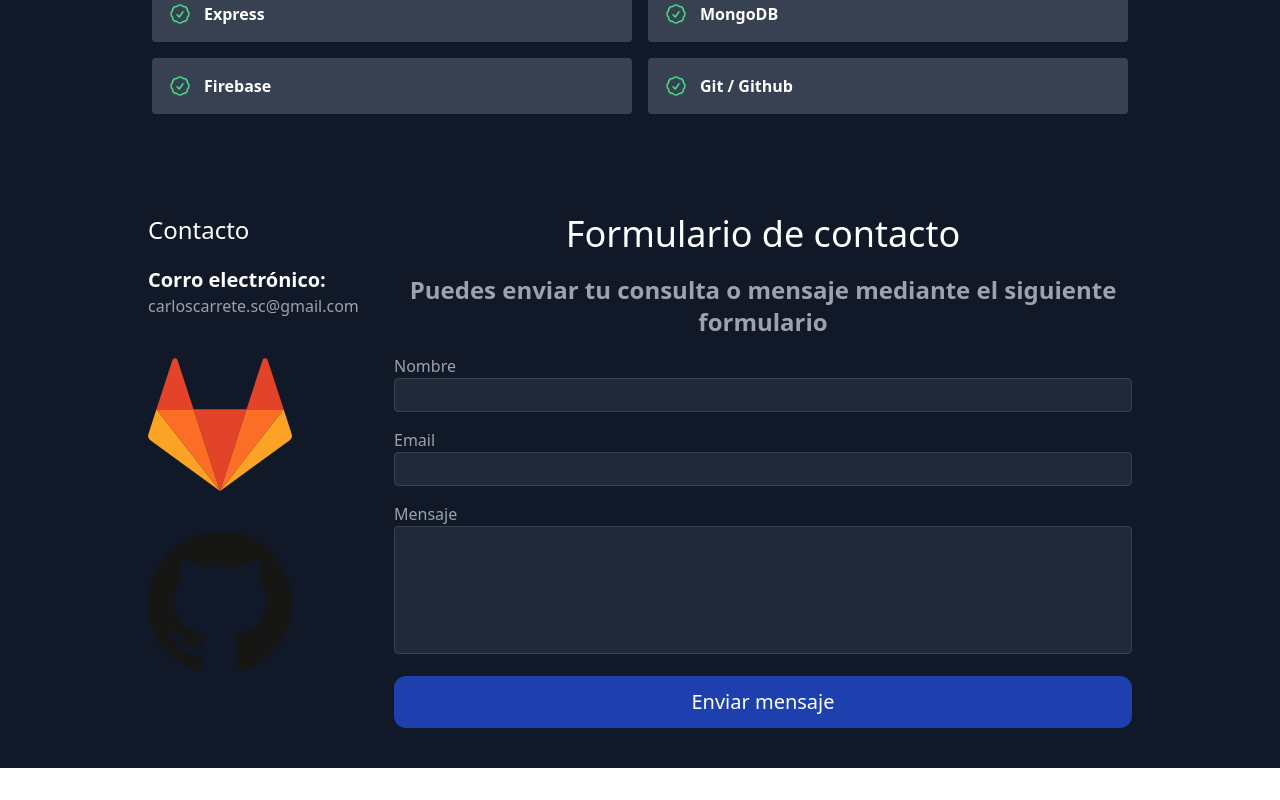
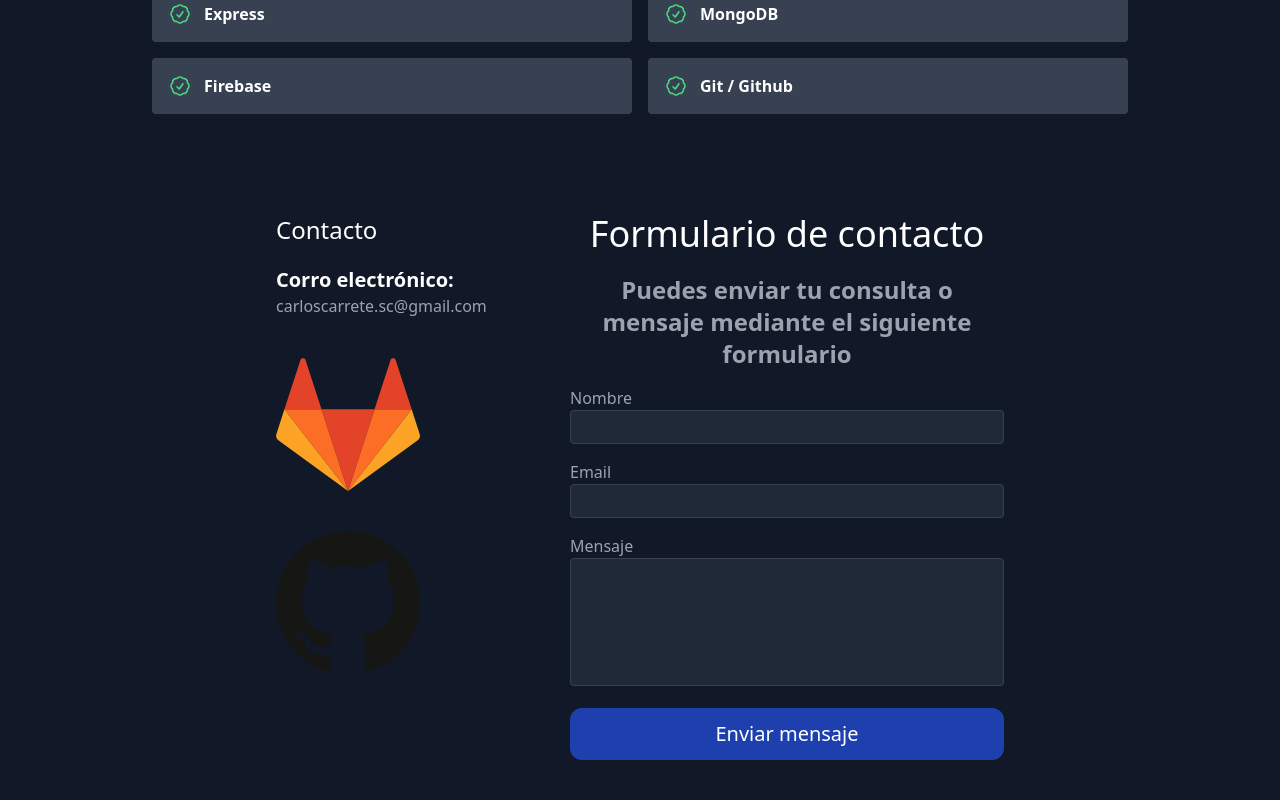
Before and after one commit to carloscarrete/portafolio, a React (Vite) app: page / in a window 1280 px wide. Shown: the part 1964-2764 px from the top of the page. Before the commit the page ends 2732 px from the top, so only its background shows below. Built offline with nearby package versions, Linux system fonts and the light colour scheme.

Commit message:
added new breakpoints

```diff
--- a/src/components/Contact.jsx
+++ b/src/components/Contact.jsx
@@ -19,7 +19,7 @@ export const Contact = () => {
 
   return (
     <section id='contact' className='relative'>
-      <div className='container px-5 py-10 mx-auto flex sm:flex-nowrap flex-wrap sm:mx-auto lg:w-4/5'>
+      <div className='container px-5 py-10 mx-auto flex sm:flex-nowrap flex-wrap sm:mx-auto md:w-4/5 xl:w-3/5'>
         <div className='w-1/4 text-left'>
           <h2 className='text-white text-2xl mb-5'>Contacto</h2>
           <h3 className='font-bold text-white text-xl'>Corro electrónico:</h3>
@@ -35,8 +35,7 @@ export const Contact = () => {
         <form
           name="contact"
           method='POST'
-          className='lg:w-3/4 md:w-1/2 flex flex-col md:ml-auto w-full mt-8 md:mt-0'
-          onSubmit={handleSubmit}
+          className='lg:w-3/4  flex flex-col md:w-4/6 md:ml-28 w-full mt-8 md:mt-0'
         >
           <input type="hidden" name="form-name" value="contact" />
           <h2 className='text-white sm:text-4xl text-3xl font-medium mb-5'>Formulario de contacto</h2>
```
